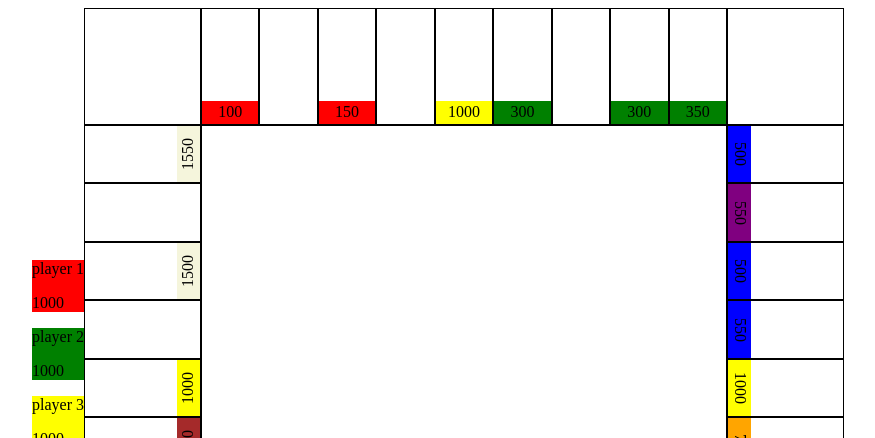
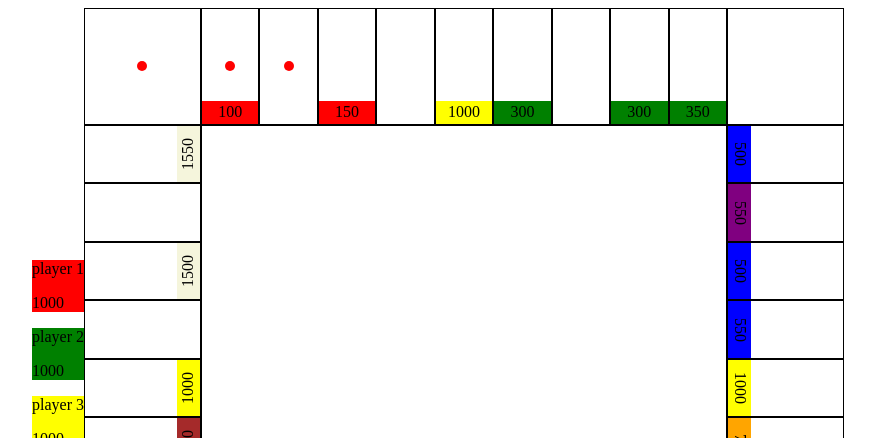
Before and after one commit to Starlex02/monopoly, an Angular app: page / in a window 1280 px wide. Shown: the top 438 px of the page, without its empty margins (202-1077 px from the left). Built offline with nearby package versions, Linux system fonts and the light colour scheme.

Commit message:
init token

```diff
--- a/src/app/components/game/board/board-data.ts
+++ b/src/app/components/game/board/board-data.ts
@@ -1,6 +1,9 @@
+
+
 export const boardCells = [
   {
-    type: 'start'
+    type: 'start',
+    identity: 0
   },
   {
     type: 'monopoly',
@@ -17,10 +20,12 @@ export const boardCells = [
     rent_5: 1000,
     buy_branch: 100,
     sell_branch: 100,
+    identity: 1
   },
   {
     type: 'chance',
-    pos: 'top'
+    pos: 'top',
+    identity: 2
   },
   {
     type: 'monopoly',
--- a/src/app/components/game/board/board.component.html
+++ b/src/app/components/game/board/board.component.html
@@ -1,5 +1,5 @@
 <div class="board">
-    <game-cell *ngFor="let cell of cells" [ngClass]="[cell.type, cell.pos ? cell.pos: '']" [cell]="cell" (click)="showPopup(cell)"></game-cell>
+    <game-cell *ngFor="let cell of cells" [ngClass]="[cell.type, cell.pos ? cell.pos: '']" [id]="'cell-' + cell.identity" [cell]="cell" (click)="showPopup(cell)"></game-cell>
 </div>
 
 <game-popup-card *ngIf="popupVisible" [data]="popupData"></game-popup-card>
--- a/src/app/components/game/token/token.component.css
+++ b/src/app/components/game/token/token.component.css
@@ -0,0 +1,7 @@
+div {
+    position: absolute;
+    background-color: red;
+    border-radius: 100%;
+    width: 10px;
+    height: 10px;
+}
--- a/src/app/components/game/token/token.component.html
+++ b/src/app/components/game/token/token.component.html
@@ -1 +1 @@
-<div></div>
+<div [ngStyle]="{'left': position.x, 'top':position.y}"></div>
--- a/src/app/components/game/token/token.component.ts
+++ b/src/app/components/game/token/token.component.ts
@@ -1,4 +1,4 @@
-import { Component } from '@angular/core';
+import { Component, Input } from '@angular/core';
 
 @Component({
   selector: 'player-token',
@@ -6,5 +6,5 @@ import { Component } from '@angular/core';
   styleUrls: ['./token.component.css']
 })
 export class TokenComponent {
-
+  @Input() position: any;
 }
--- a/src/app/views/game-session/game-session.component.html
+++ b/src/app/views/game-session/game-session.component.html
@@ -1,3 +1,3 @@
 <body-players></body-players>
 <game-board></game-board>
-<div><player-token></player-token></div>
+<div><player-token *ngFor="let position of positions" [position] = "position" ></player-token></div>
--- a/src/app/views/game-session/game-session.component.ts
+++ b/src/app/views/game-session/game-session.component.ts
@@ -1,4 +1,5 @@
 import { Component } from '@angular/core';
+import { tokenPos } from './token-data';
 
 @Component({
   selector: 'game-session',
@@ -6,5 +7,18 @@ import { Component } from '@angular/core';
   styleUrls: ['./game-session.component.css']
 })
 export class GameSessionComponent {
+  positions = tokenPos;
 
+  ngAfterViewInit() {
+    setTimeout(() => {
+      this.positions.forEach(position => {
+        let cell = document.getElementById('cell-' + position.position);
+        if(cell){
+          let cellPos = cell.getBoundingClientRect();
+          position.x = cellPos.left + cellPos.width/2 - 5 + 'px';
+          position.y = cellPos.top + cellPos.height/2 - 5 + 'px';
+        }
+      });
+    });
+  }
 }
--- /dev/null
+++ b/src/app/views/game-session/token-data.ts
@@ -0,0 +1,19 @@
+
+
+export const tokenPos = [
+  {
+    position: 0,
+    x: '',
+    y: '',
+  },
+  {
+    position: 1,
+    x: '',
+    y: '',
+  },
+  {
+    position: 2,
+    x: '',
+    y: '',
+  },
+];
```
